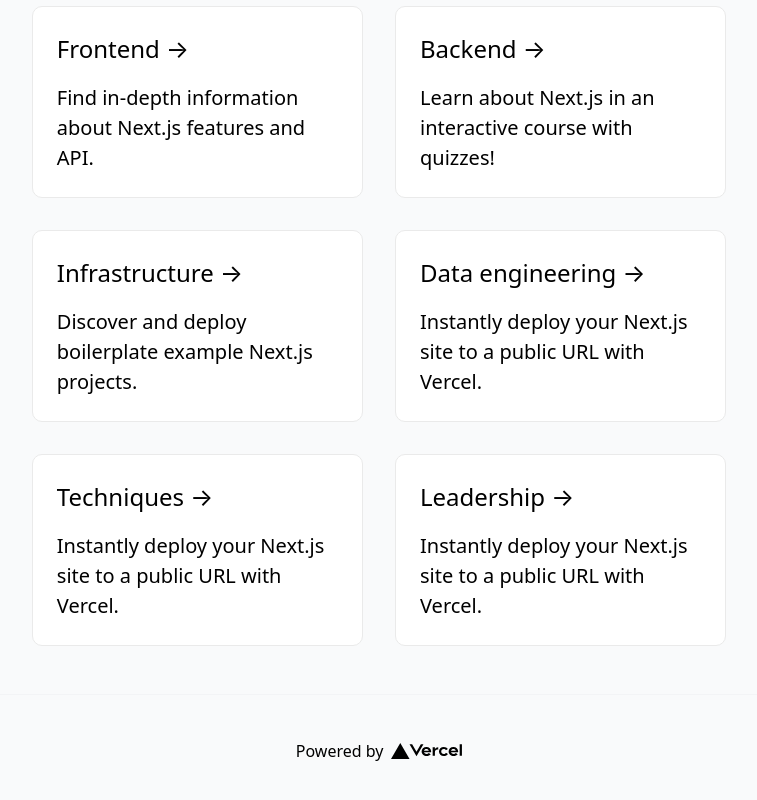
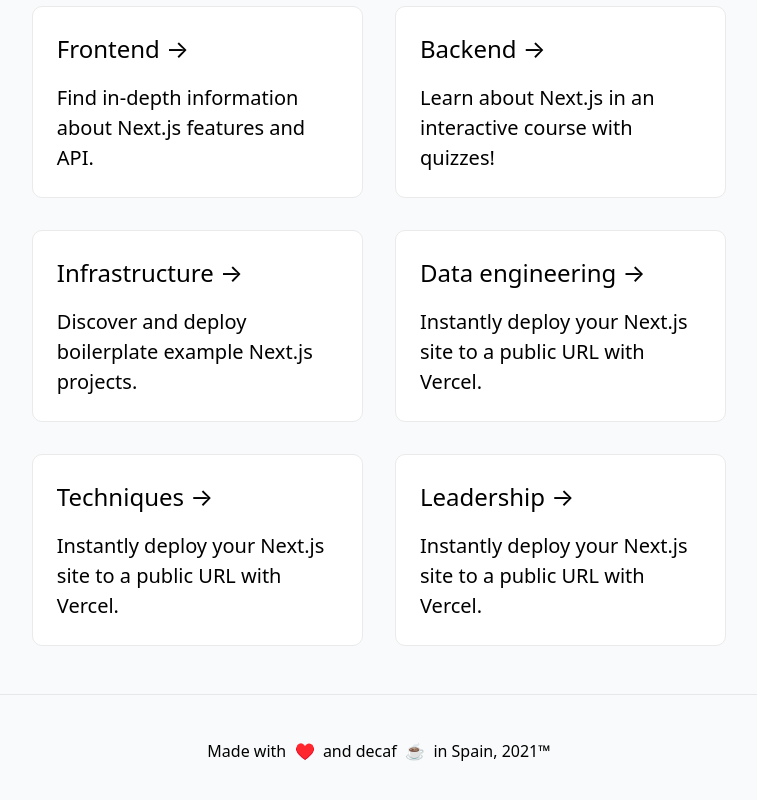
Before and after one commit to portovep/pabloporto.me, a Next.js app: page / in a window 1280 px wide. Shown: the part 422-1222 px from the top of the page, without its empty margins (261-1018 px from the left). Built offline with nearby package versions, Linux system fonts and the light colour scheme; what @tailwindcss/typography would draw is missing.

Commit message:
Improve footer

```diff
--- a/components/Layout/Layout.tsx
+++ b/components/Layout/Layout.tsx
@@ -67,14 +67,18 @@ export default function Layout({ children, home }: LayoutProps) {
                     </Link>
                 </div>
             )}
-            <footer className="flex w-full h-28 items-center mt-8 justify-center border-t border-solid border-gray-100">
-                <a
-                    href="https://vercel.com?utm_source=create-next-app&utm_medium=default-template&utm_campaign=create-next-app"
-                    target="_blank"
-                    rel="noopener noreferrer"
-                    className="flex justify-center items-center">
-                    Powered by <img src="/vercel.svg" alt="Vercel Logo" className="ml-2 h-4" />
-                </a>
+            <footer className="flex w-full h-28 items-center mt-8 justify-center border-t border-solid border-gray-200">
+                <div className="flex justify-center items-center">
+                    Made with &nbsp;
+                    <span aria-label="heart" role="img">
+                        ♥️
+                    </span>
+                    &nbsp; and decaf &nbsp;
+                    <span aria-label="heart" role="img">
+                        ☕️
+                    </span>
+                    &nbsp; in Spain, 2021™
+                </div>
             </footer>
         </div>
     );
```
